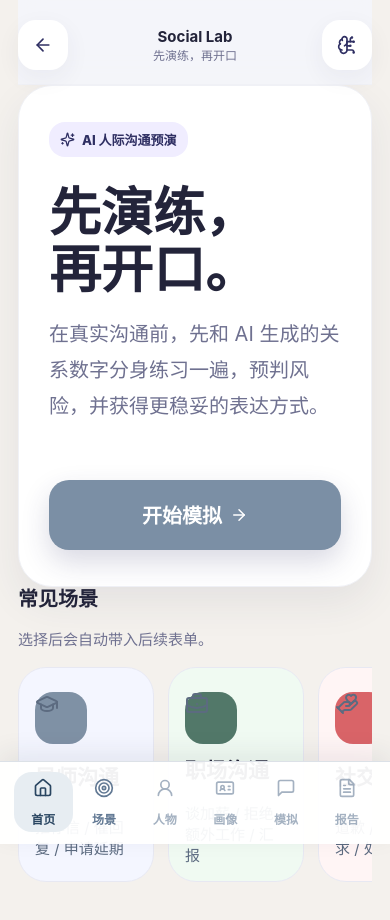
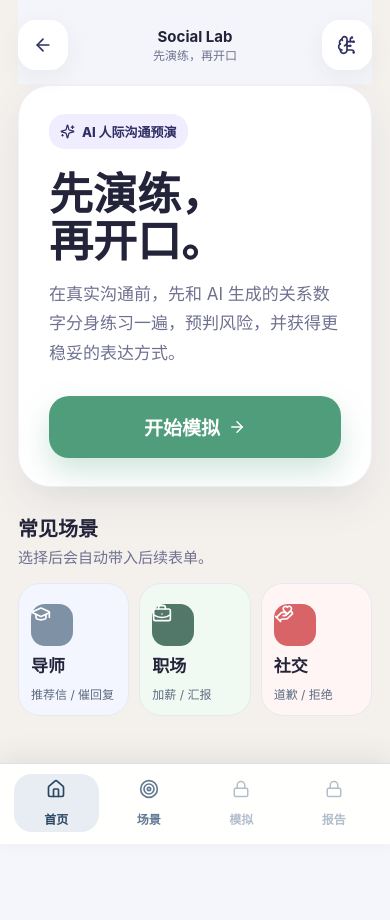
Before and after one commit to xihe159/social-lab, a Next.js app: page /social-lab/ in a window 390 px wide. Shown: the top 920 px of the page. After the commit the page ends 844 px from the top, so only its background shows below. Built offline with nearby package versions, Linux system fonts and the light colour scheme.

Commit message:
merge backend updates with frontend integration

```diff
--- a/app/globals.css
+++ b/app/globals.css
@@ -321,13 +321,18 @@ p {
 .primary-action {
   display: inline-flex;
   padding: 0 22px;
-  background: var(--blue);
+  background: #4f9d7a;
   color: #fff;
-  box-shadow: 0 12px 28px rgba(47, 47, 99, 0.18);
+  box-shadow: 0 12px 28px rgba(79, 157, 122, 0.24);
 }
 
 .primary-action:hover {
-  background: var(--blue-dark);
+  background: #438a6b;
+}
+
+.primary-action:active {
+  transform: translateY(1px) scale(0.99);
+  box-shadow: 0 8px 18px rgba(79, 157, 122, 0.2);
 }
 
 .secondary-action {
@@ -465,11 +470,18 @@ p {
   width: 52px;
   height: 52px;
   border-radius: 18px;
-  display: inline-flex;
+  display: flex;
   align-items: center;
   justify-content: center;
   color: #fff;
   background: #7f91a5;
+}
+
+.scenario-icon svg {
+  width: 20px;
+  height: 20px;
+  color: #fff;
+  stroke: currentColor;
 }
 
 .scenario-icon.is-work {
@@ -764,6 +776,16 @@ textarea:focus {
   color: #695d45;
   line-height: 1.7;
   margin: 6px 0 0;
+}
+
+.spin-icon {
+  animation: spin 900ms linear infinite;
+}
+
+@keyframes spin {
+  to {
+    transform: rotate(360deg);
+  }
 }
 
 .dashboard-grid,
@@ -1094,7 +1116,7 @@ textarea:focus {
     max-width: 430px;
     margin: 0 auto;
     min-height: 100vh;
-    padding: 0 18px 104px;
+    padding: 0 18px 92px;
     background: #f4f1ed;
   }
 
@@ -1183,33 +1205,37 @@ textarea:focus {
   }
 
   .hero-copy {
-    padding: 30px;
-    border-radius: 34px;
-    min-height: 502px;
+    padding: 28px 30px;
+    border-radius: 32px;
+    min-height: 392px;
     display: flex;
     flex-direction: column;
     justify-content: center;
   }
 
   .hero-copy h1 {
-    font-size: 52px;
-    line-height: 1.08;
+    margin: 22px 0 16px;
+    font-size: 44px;
+    line-height: 1.06;
   }
 
   .hero-copy p {
-    font-size: 20px;
-    line-height: 1.8;
+    font-size: 17px;
+    line-height: 1.72;
+    margin-bottom: 0;
   }
 
   .hero-actions {
-    margin-top: 36px;
+    margin-top: 28px;
   }
 
   .hero-actions .primary-action {
-    min-height: 70px;
+    min-height: 62px;
     border-radius: 20px;
-    font-size: 20px;
-    background: #7b8fa5;
+    font-size: 19px;
+    color: #fff;
+    background: #4f9d7a;
+    box-shadow: 0 14px 30px rgba(79, 157, 122, 0.26);
   }
 
   .lab-preview {
@@ -1223,20 +1249,24 @@ textarea:focus {
   }
 
   .landing-screen .section-title {
-    margin-top: 0;
+    margin-top: 30px;
+    margin-bottom: 12px;
+    gap: 4px;
   }
 
   .landing-screen .scenario-grid.compact {
     display: grid;
-    grid-template-columns: repeat(3, minmax(136px, 1fr));
-    overflow-x: auto;
-    padding-bottom: 8px;
+    grid-template-columns: repeat(3, minmax(0, 1fr));
+    gap: 10px;
+    overflow: visible;
+    padding-bottom: 0;
   }
 
   .landing-screen .scenario-card {
-    min-height: 164px;
-    padding: 16px;
-    border-radius: 28px;
+    min-width: 0;
+    min-height: 132px;
+    padding: 12px;
+    border-radius: 22px;
     background: #f4f6ff;
   }
 
@@ -1249,7 +1279,21 @@ textarea:focus {
   }
 
   .landing-screen .scenario-card b {
-    font-size: 21px;
+    font-size: 17px;
+    line-height: 1.2;
+    word-break: keep-all;
+  }
+
+  .landing-screen .scenario-card span:last-child {
+    margin-top: 0;
+    font-size: 12px;
+    line-height: 1.35;
+  }
+
+  .landing-screen .scenario-icon {
+    width: 42px;
+    height: 42px;
+    border-radius: 14px;
   }
 
   .screen-heading {
@@ -1271,11 +1315,54 @@ textarea:focus {
     border-radius: 28px;
   }
 
+  .person-screen .screen-heading {
+    margin-bottom: 18px;
+  }
+
+  .person-screen .screen-heading h2 {
+    font-size: 30px;
+    margin-bottom: 8px;
+  }
+
+  .person-screen .form-stack {
+    gap: 14px;
+  }
+
+  .person-screen label span {
+    font-size: 17px;
+  }
+
+  .person-screen textarea {
+    min-height: 98px;
+  }
+
+  .inline-warning {
+    margin-top: 14px;
+    padding: 10px 12px;
+    border-radius: 16px;
+    background: #fff7dd;
+    border-color: #eddba8;
+  }
+
+  .inline-warning p {
+    margin: 0;
+    font-size: 12px;
+    line-height: 1.55;
+  }
+
   .footer-actions .primary-action {
-    min-height: 72px;
+    min-height: 64px;
     border-radius: 20px;
-    font-size: 20px;
-    background: #7b8fa5;
+    font-size: 19px;
+    color: #fff;
+    background: #4f9d7a;
+    box-shadow: 0 14px 30px rgba(79, 157, 122, 0.24);
+  }
+
+  .footer-actions .primary-action:disabled {
+    background: #c7cdd2;
+    color: rgba(255, 255, 255, 0.92);
+    box-shadow: none;
   }
 
   .bottom-nav {
@@ -1286,8 +1373,8 @@ textarea:focus {
     width: min(100%, 430px);
     transform: translateX(-50%);
     display: grid;
-    grid-template-columns: repeat(6, 1fr);
-    gap: 2px;
+    grid-template-columns: repeat(4, 1fr);
+    gap: 8px;
     padding: 10px 14px 12px;
     background: rgba(255, 255, 255, 0.94);
     border-top: 1px solid #dce1e7;
@@ -1295,7 +1382,7 @@ textarea:focus {
   }
 
   .bottom-nav-item {
-    min-height: 60px;
+    min-height: 58px;
     border: 0;
     border-radius: 18px;
     display: grid;
@@ -1310,6 +1397,10 @@ textarea:focus {
   .bottom-nav-item.is-active {
     background: #e7edf2;
     color: #294561;
+  }
+
+  .bottom-nav-item.is-locked {
+    opacity: 0.48;
   }
 
   .chat-window {
--- a/components/social-lab/screens/landing-screen.tsx
+++ b/components/social-lab/screens/landing-screen.tsx
@@ -13,6 +13,21 @@ import type { ScenarioKey } from "@/lib/social-lab-types";
 
 type LandingScreenProps = {
   onPresetSelect: (scenario: ScenarioKey) => void;
+};
+
+const compactScenarioCopy: Record<ScenarioKey, { label: string; summary: string }> = {
+  advisor: {
+    label: "导师",
+    summary: "推荐信 / 催回复",
+  },
+  work: {
+    label: "职场",
+    summary: "加薪 / 汇报",
+  },
+  social: {
+    label: "社交",
+    summary: "道歉 / 拒绝",
+  },
 };
 
 export function LandingScreen({
@@ -78,7 +93,7 @@ export function LandingScreen({
       </div>
       <div className="scenario-grid compact">
         {scenarioKeys.map((key) => {
-          const preset = scenarioPresets[key];
+          const preset = compactScenarioCopy[key];
           return (
             <button
               className="scenario-card"
@@ -104,6 +119,7 @@ export function LandingScreen({
             <div className="scenario-modal-grid">
               {scenarioKeys.map((key) => {
                 const preset = scenarioPresets[key];
+                const compactPreset = compactScenarioCopy[key];
                 return (
                   <button
                     className="scenario-modal-option"
@@ -112,7 +128,7 @@ export function LandingScreen({
                     type="button"
                   >
                     <ScenarioIcon scenario={key} />
-                    <b>{preset.label.replace("沟通", "")}</b>
+                    <b>{compactPreset.label}</b>
                     <span>{preset.summary}</span>
                   </button>
                 );
--- a/components/social-lab/screens/person-screen.tsx
+++ b/components/social-lab/screens/person-screen.tsx
@@ -1,4 +1,4 @@
-import { RefreshCw } from "lucide-react";
+import { ArrowRight, LoaderCircle } from "lucide-react";
 import type { FormData } from "@/lib/social-lab-types";
 
 type PersonScreenProps = {
@@ -6,6 +6,7 @@ type PersonScreenProps = {
   onFormChange: (patch: Partial<FormData>) => void;
   onGenerate: () => void;
   isGenerating: boolean;
+  canGenerate: boolean;
 };
 
 export function PersonScreen({
@@ -13,20 +14,29 @@ export function PersonScreen({
   onFormChange,
   onGenerate,
   isGenerating,
+  canGenerate,
 }: PersonScreenProps) {
+  const buttonLabel = isGenerating
+    ? "正在生成画像..."
+    : canGenerate
+      ? "生成沟通对象"
+      : "请先完成必填信息";
+
   return (
-    <section className="screen is-current">
+    <section className="screen person-screen is-current">
       <div className="screen-heading">
-        <span>Step 2 / 5 - 人物</span>
-        <h2>你想模拟谁？</h2>
+        <span>第 2 步，共 5 步</span>
+        <h2>人物信息</h2>
+        <p>补充对方的信息，让模拟更像真实沟通对象。</p>
       </div>
 
       <div className="form-stack two-column">
         <label>
-          <span>身份</span>
+          <span>这个人是谁？</span>
           <input
             value={form.role}
             onChange={(event) => onFormChange({ role: event.target.value })}
+            placeholder="例如：直属领导 / 同事 / HR"
           />
         </label>
         <label>
@@ -34,6 +44,7 @@ export function PersonScreen({
           <input
             value={form.relation}
             onChange={(event) => onFormChange({ relation: event.target.value })}
+            placeholder="例如：合作顺畅，但平时联系不多"
           />
         </label>
         <label>
@@ -41,6 +52,7 @@ export function PersonScreen({
           <textarea
             value={form.habit}
             onChange={(event) => onFormChange({ habit: event.target.value })}
+            placeholder="例如：回复慢，比较严谨，喜欢有逻辑和证据"
           />
         </label>
         <label>
@@ -54,22 +66,25 @@ export function PersonScreen({
       </div>
 
       <div className="inline-warning">
-        <strong>请先去除敏感信息</strong>
         <p>
-          Social Lab
-          不会自动联系真实人物，也不承诺完全还原对方。这里生成的是一次沟通模拟参数。
+          隐私提示：请先删除姓名、电话、地址等敏感信息。Social Lab
+          只会生成一次模拟参数，不会联系真实人物。
         </p>
       </div>
 
       <div className="footer-actions">
         <button
           className="primary-action"
-          disabled={isGenerating}
+          disabled={!canGenerate || isGenerating}
           onClick={onGenerate}
           type="button"
         >
-          {isGenerating ? "正在生成画像..." : "生成画像"}{" "}
-          <RefreshCw size={18} />
+          {buttonLabel}{" "}
+          {isGenerating ? (
+            <LoaderCircle className="spin-icon" size={18} />
+          ) : (
+            <ArrowRight size={18} />
+          )}
         </button>
       </div>
     </section>
--- a/components/social-lab/social-lab-app.tsx
+++ b/components/social-lab/social-lab-app.tsx
@@ -3,10 +3,9 @@
 import {
   FileText,
   Home,
-  IdCard,
+  Lock,
   MessageSquare,
   Target,
-  UserRound,
 } from "lucide-react";
 import { useMemo, useState } from "react";
 import { MobileHeader } from "./mobile-header";
@@ -60,7 +59,13 @@ export function SocialLabApp() {
   const goToStep = (nextStep: number) => {
     const safeStep = Math.max(0, Math.min(5, nextStep));
     if (safeStep > maxUnlockedStep) {
-      showToast("请先完成前面的步骤。");
+      const currentLabel =
+        maxUnlockedStep < 2
+          ? "场景信息"
+          : maxUnlockedStep < 4
+            ? "人物信息"
+            : "当前步骤";
+      showToast(`请先完成「${currentLabel}」，即可进入下一步。`);
       setSidebarOpen(false);
       return;
     }
@@ -256,6 +261,7 @@ export function SocialLabApp() {
             }
             onGenerate={generatePersona}
             isGenerating={personaLoading}
+            canGenerate={Boolean(form.role.trim())}
           />
         )}
         {step === 3 && persona && (
@@ -314,27 +320,26 @@ function MobileBottomNav({
   onStepChange: (step: number) => void;
 }) {
   const items = [
-    { label: "首页", icon: Home },
-    { label: "场景", icon: Target },
-    { label: "人物", icon: UserRound },
-    { label: "画像", icon: IdCard },
-    { label: "模拟", icon: MessageSquare },
-    { label: "报告", icon: FileText },
+    { label: "首页", icon: Home, step: 0 },
+    { label: "场景", icon: Target, step: 1 },
+    { label: "模拟", icon: MessageSquare, step: 4 },
+    { label: "报告", icon: FileText, step: 5 },
   ];
 
   return (
     <nav className="bottom-nav" aria-label="移动端流程导航">
       {items.map((item, index) => {
         const Icon = item.icon;
+        const targetStep = item.step;
+        const locked = targetStep > maxUnlockedStep;
         return (
           <button
-            className={`bottom-nav-item${currentStep === index ? " is-active" : ""}`}
-            disabled={index > maxUnlockedStep}
+            className={`bottom-nav-item${currentStep === targetStep ? " is-active" : ""}${locked ? " is-locked" : ""}`}
             key={item.label}
-            onClick={() => onStepChange(index)}
+            onClick={() => onStepChange(targetStep)}
             type="button"
           >
-            <Icon size={20} />
+            {locked ? <Lock size={18} /> : <Icon size={20} />}
             <span>{item.label}</span>
           </button>
         );
```
